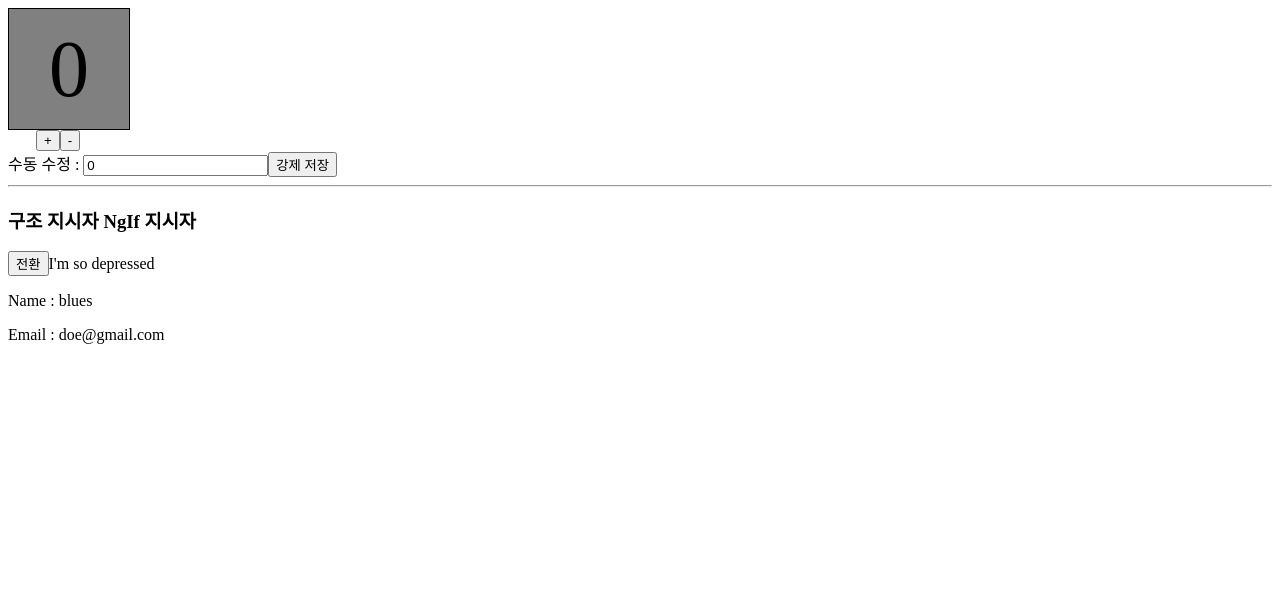
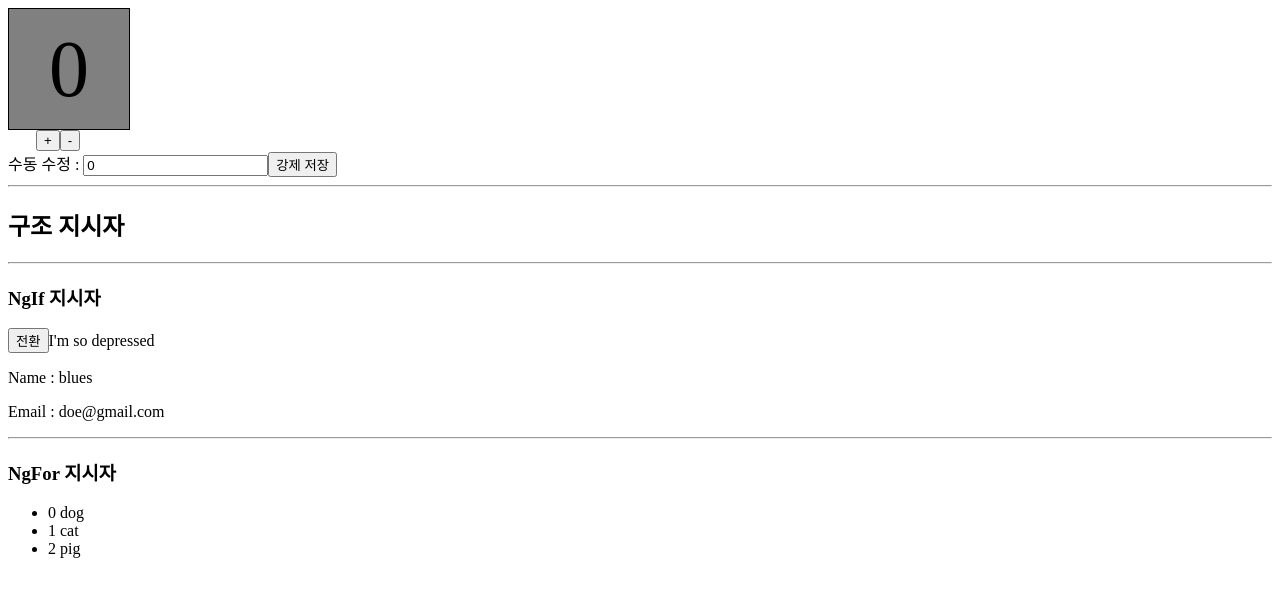
Before and after one commit to doolri1276/AngularSimpleCounter, an Angular app: page / in a window 1280 px wide. Shown: the top 596 px of the page. Built offline with nearby package versions, Linux system fonts and the light colour scheme.

Commit message:
- 구조 지시자 ngFor

```diff
--- a/src/app/app.component.html
+++ b/src/app/app.component.html
@@ -11,7 +11,11 @@
 
 <hr>
 
-<h3>구조 지시자 NgIf 지시자</h3>
+<h2>구조 지시자</h2>
+
+<hr>
+
+<h3>NgIf 지시자</h3>
 
 <div>
 	<button type="button" (click)="isShow = !isShow">전환</button>
@@ -25,3 +29,11 @@
 	<p>Name : {{member.name}}</p>
 	<p>Email : {{member.email}}</p>
 </div>
+
+<hr>
+
+<h3>NgFor 지시자</h3>
+
+<ul>
+	<li *ngFor="let animal of animals; let idx = index">{{ idx }} {{animal}}</li>
+</ul>
--- a/src/app/app.component.ts
+++ b/src/app/app.component.ts
@@ -14,6 +14,10 @@ export class AppComponent {
   	name:"blues",
   	email:"doe@gmail.com"
   };
+
+  animals = [
+  	'dog', 'cat','pig'
+  ];
 
   colorByValue() {
   	if (this.curVal > 0) return 'green';
```
